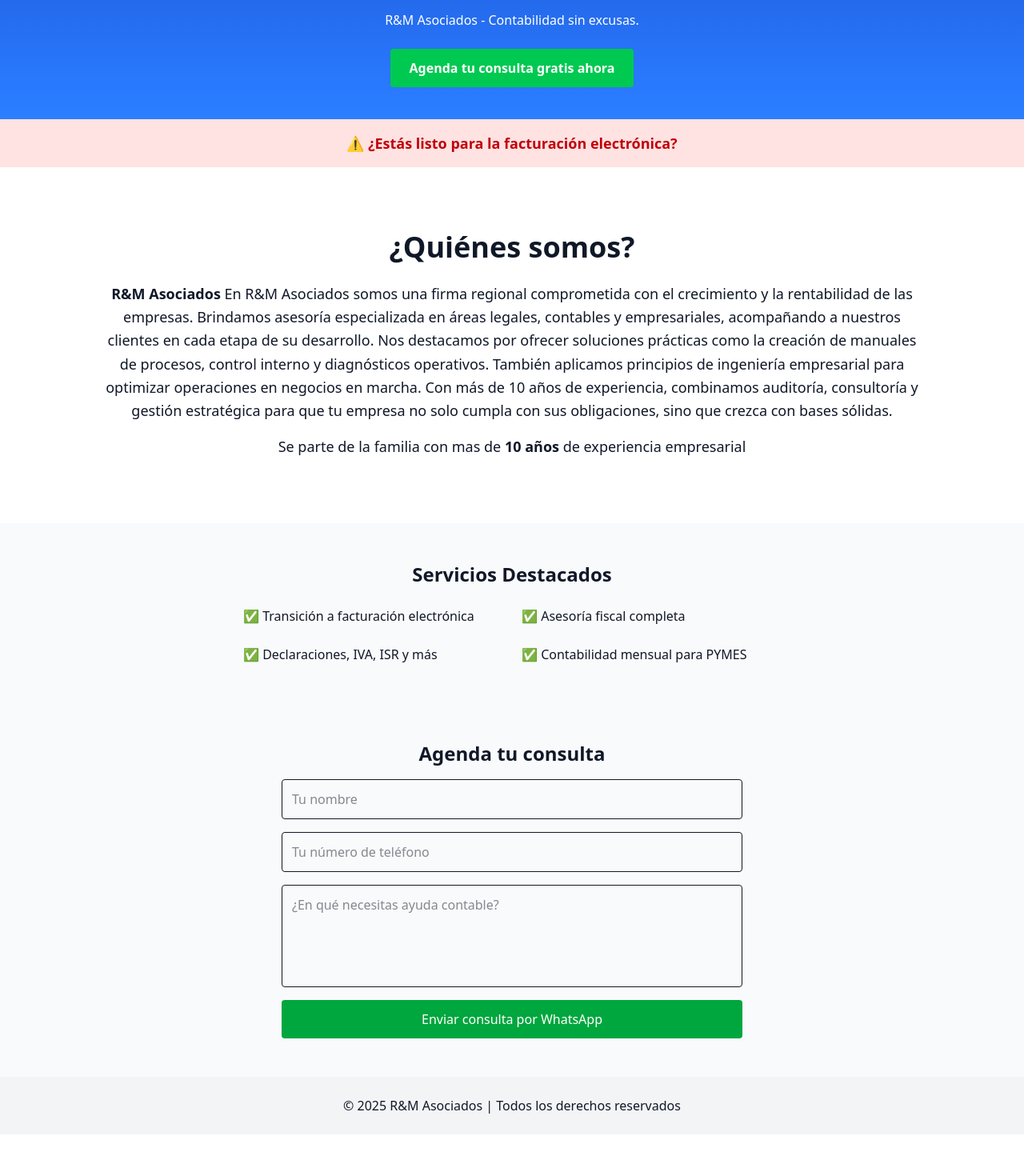
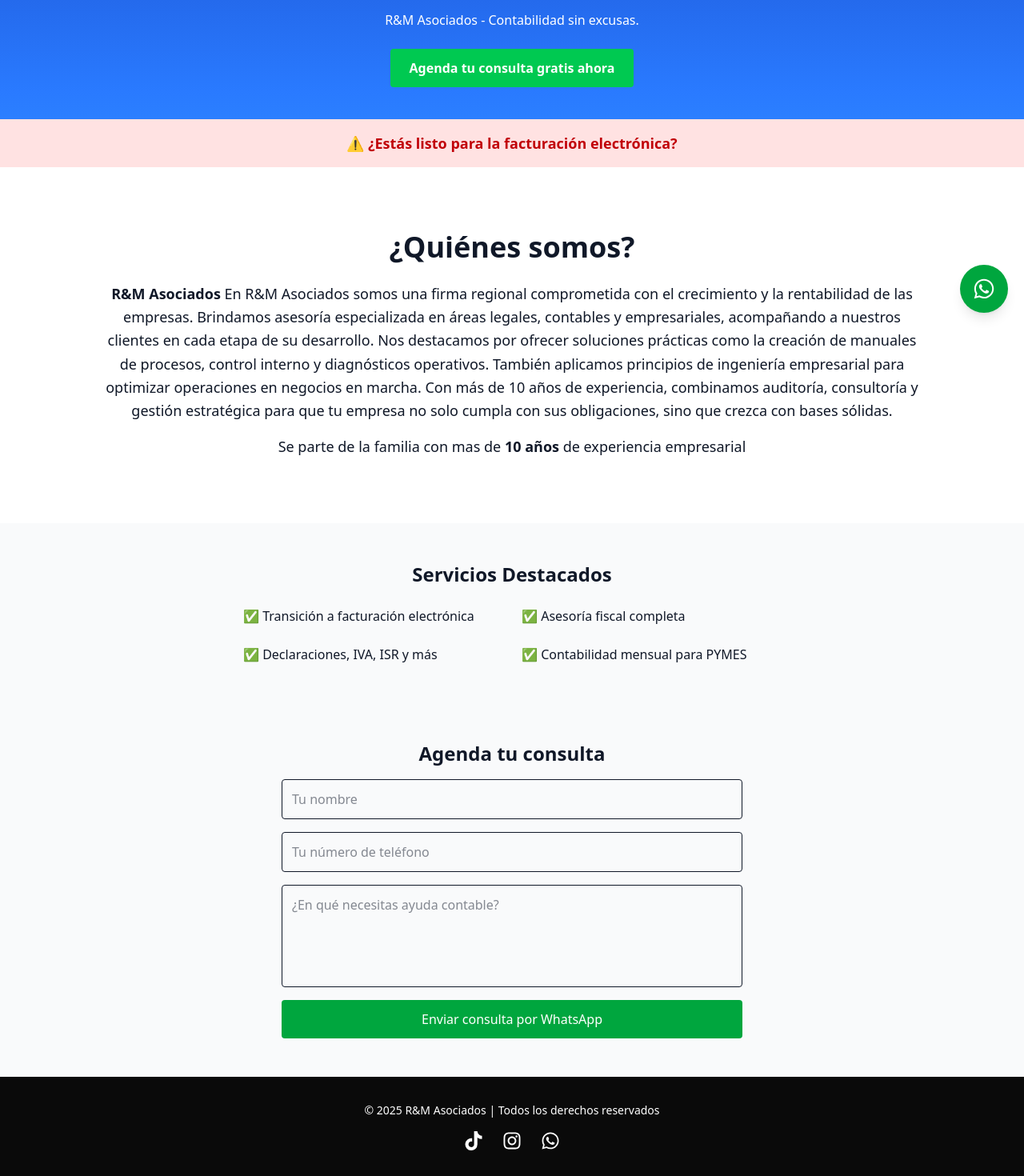
Before and after one commit to josrom2704/rm-asociados, a Next.js app: page / in a window 1280 px wide. Shown: the part 389-1859 px from the top of the page at 80% size. Before the commit the page ends 1807 px from the top, so only its background shows below. Built offline with nearby package versions, Linux system fonts and the light colour scheme.

Commit message:
Actualización de favicon y head

```diff
--- /dev/null
+++ b/app/components/Footer.tsx
@@ -0,0 +1,44 @@
+// app/components/Footer.tsx
+import { FaInstagram, FaTiktok, FaWhatsapp } from "react-icons/fa";
+
+export default function Footer() {
+  return (
+    <footer className="bg-[#0a0a0a] text-white py-8">
+      <div className="max-w-6xl mx-auto px-6 text-center">
+        <p className="mb-4 text-sm">© 2025 R&M Asociados | Todos los derechos reservados</p>
+
+        <div className="flex justify-center space-x-6">
+          <a
+            href="https://www.tiktok.com/@rm_solutions.sv"
+            target="_blank"
+            rel="noopener noreferrer"
+            className="hover:text-pink-500 transition text-2xl"
+            aria-label="TikTok"
+          >
+            <FaTiktok />
+          </a>
+
+          <a
+            href="https://www.instagram.com/rm_solutions.sv"
+            target="_blank"
+            rel="noopener noreferrer"
+            className="hover:text-pink-400 transition text-2xl"
+            aria-label="Instagram"
+          >
+            <FaInstagram />
+          </a>
+
+          <a
+            href="https://wa.me/50376416944"
+            target="_blank"
+            rel="noopener noreferrer"
+            className="hover:text-green-400 transition text-2xl"
+            aria-label="WhatsApp"
+          >
+            <FaWhatsapp />
+          </a>
+        </div>
+      </div>
+    </footer>
+  );
+}
--- /dev/null
+++ b/app/components/WhatsAppButton.tsx
@@ -0,0 +1,16 @@
+"use client";
+import { FaWhatsapp } from "react-icons/fa";
+
+export default function WhatsAppButton() {
+  return (
+    <a
+      href="https://wa.me/50376416944?text=Hola,%20necesito%20asesoría%20contable%20urgente"
+      target="_blank"
+      rel="noopener noreferrer"
+      className="fixed bottom-5 right-5 bg-green-600 hover:bg-green-700 text-white p-4 rounded-full shadow-lg z-50 transition-all"
+      aria-label="WhatsApp"
+    >
+      <FaWhatsapp size={28} />
+    </a>
+  );
+}
--- a/app/page.tsx
+++ b/app/page.tsx
@@ -2,6 +2,8 @@
 
 import Image from "next/image";
 import { motion } from "framer-motion";
+import Footer from "./components/Footer";
+import WhatsAppButton from "./components/WhatsAppButton";
 
 export default function Home() {
   return (
@@ -134,9 +136,10 @@ export default function Home() {
         </form>
       </motion.section>
 
-      <footer className="text-center py-6 bg-gray-100">
-        <p>© 2025 R&M Asociados | Todos los derechos reservados</p>
-      </footer>
+      <WhatsAppButton />
+
+      <Footer />
+
     </main>
   );
 }
--- a/package.json
+++ b/package.json
@@ -12,7 +12,8 @@
     "framer-motion": "^12.23.6",
     "next": "15.3.5",
     "react": "^19.0.0",
-    "react-dom": "^19.0.0"
+    "react-dom": "^19.0.0",
+    "react-icons": "^5.5.0"
   },
   "devDependencies": {
     "@eslint/eslintrc": "^3",
```
Also changed, not shown: 1 other file (tests, documents, lock files or other folders).
